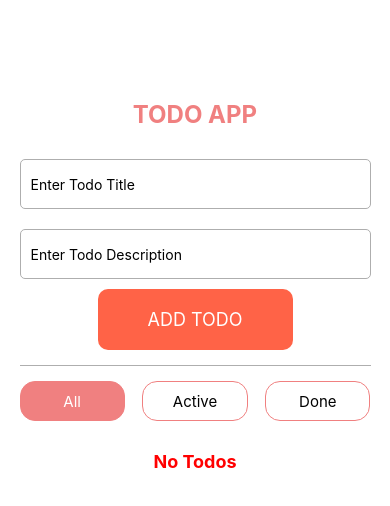
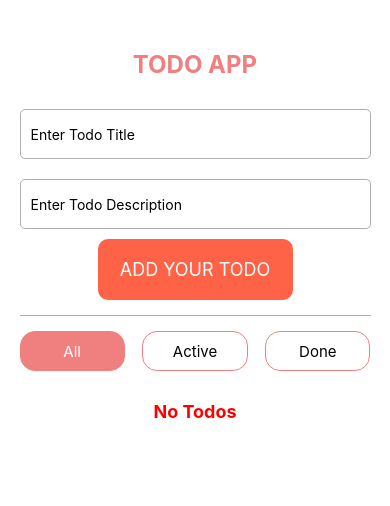
Before and after one commit to Maryam-Mohamed121/RN-Todo-App, a React Native app: screen / in a window 390 px wide. Shown: the top 506 px of the page. Built offline with nearby package versions, Linux system fonts and the light colour scheme.

Commit message:
edit some points

```diff
--- a/App.js
+++ b/App.js
@@ -22,7 +22,7 @@ const TodoApp = () => {
         <TextInput style={styles.input} placeholder="Enter Todo Description" />
 
         <TouchableOpacity style={styles.submitBtn}>
-          <Text style={styles.text}>Add Todo</Text>
+          <Text style={styles.text}>Add Your Todo</Text>
         </TouchableOpacity>
 
         <View style={styles.dividerLine} />
--- a/styles.js
+++ b/styles.js
@@ -6,7 +6,7 @@ export const styles = StyleSheet.create({
     backgroundColor: "#fff",
     alignItems: "center",
     paddingBottom: 20,
-    marginTop: 100,
+    marginTop: 50,
   },
   title: {
     fontSize: 24,
```
Also changed, not shown: package.json (+4 -3 lines), 1 other file (tests, documents, lock files or other folders).
